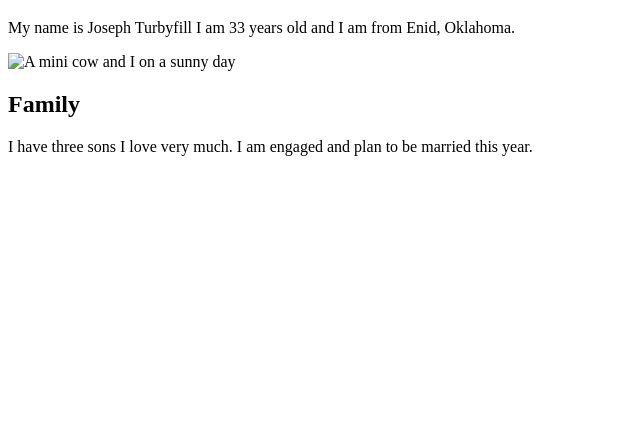
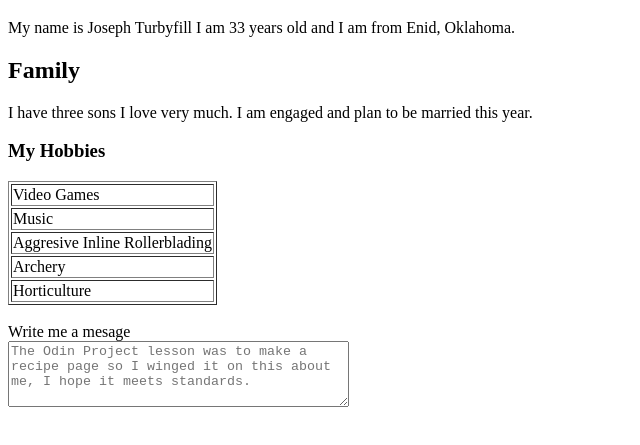
Before and after one commit to turbyfilljoseph/about-me, a plain HTML site: page index.html in a window 1280 px wide. Shown: the part 61-506 px from the top of the page, without its empty margins (0-640 px from the left). Drawn offline with Linux system fonts and the light colour scheme.

Commit message:
update index.html

```diff
--- a/index.html
+++ b/index.html
@@ -12,14 +12,26 @@
     <p>My name is Joseph Turbyfill I am 33 years old and I am from Enid, Oklahoma.</p>
 
 
-   <img src="./images/me_and_cow.jpg alt=/" alt="A mini cow and I on a sunny day">
 
     <h2>Family</h2>
     <p>I have three sons I love very much. I am engaged and plan to be married this year.  </p>
 
 
+    <h3>My Hobbies</h3>
+
+    <table border="1">
+        <tr><td>Video Games</td></tr>
+        <tr><td>Music</td></tr>
+        <tr><td>Aggresive Inline Rollerblading</td></tr>
+        <tr><td>Archery</td></tr>
+        <tr><td>Horticulture</td></tr>
+    </table> <br>
 
 
+
+
+    <label for="text_box">Write me a mesage</label> <br>
+<textarea name="text_box" id="text_box" rows="4" cols="40" placeholder="The Odin Project lesson was to make a recipe page so I winged it on this about me, I hope it meets standards."></textarea>
 
 
 
```
